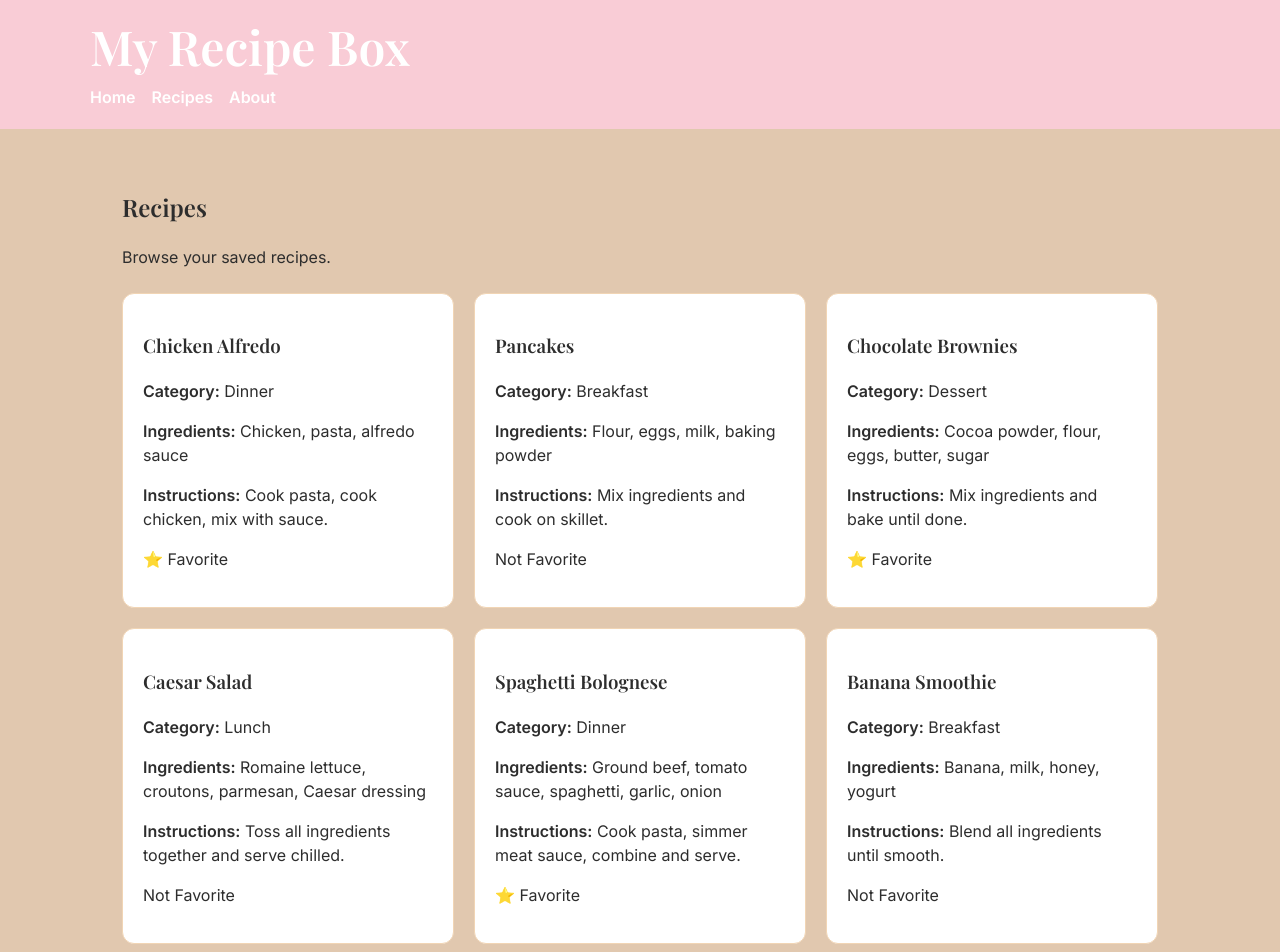
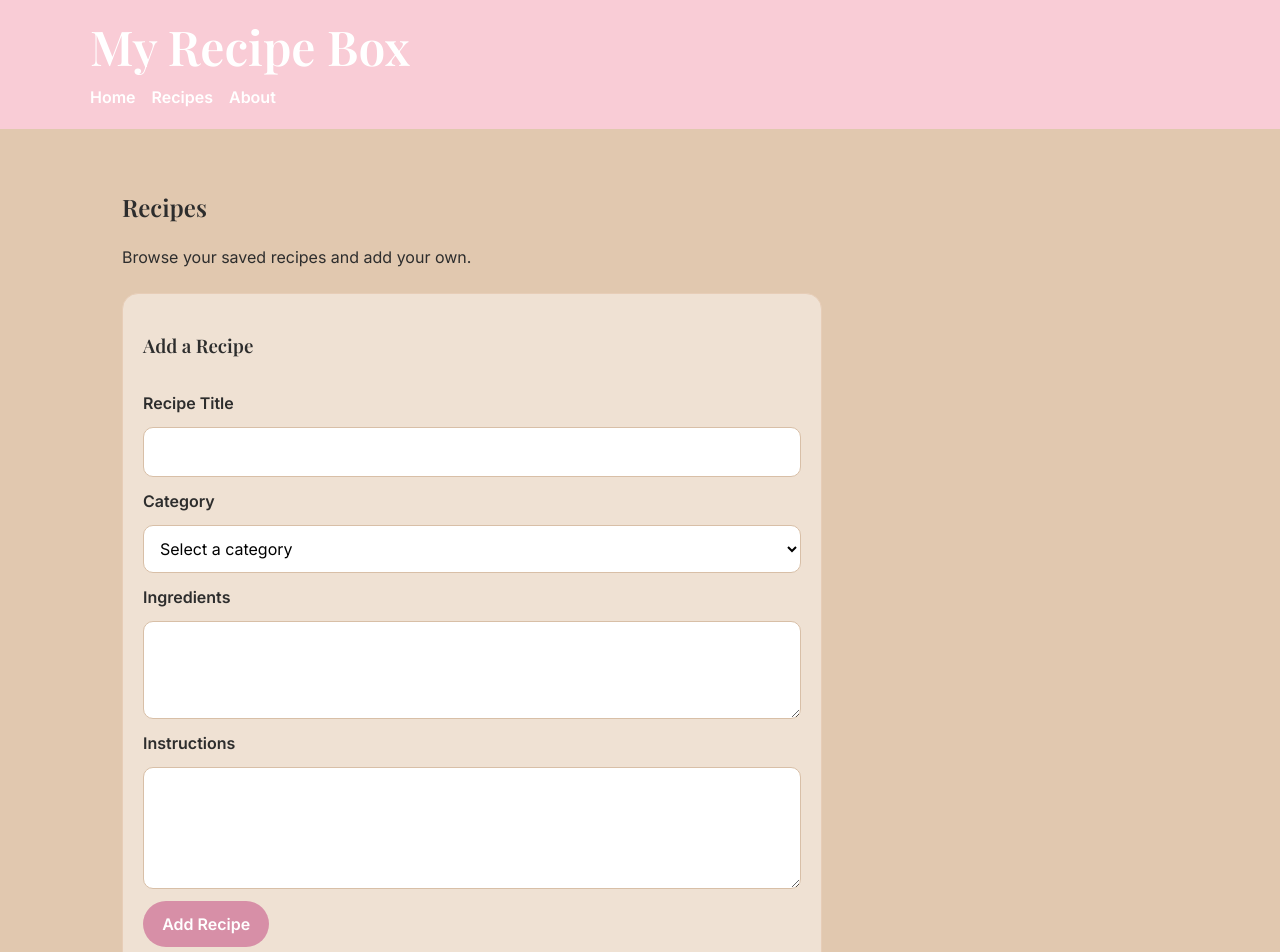
Before and after one commit to cvjohnsen/recipe-box, a React (Vite) app: page /recipes in a window 1280 px wide. Shown: the top 952 px of the page. Built offline with nearby package versions, Linux system fonts and the light colour scheme.

Commit message:
Add Recipe From & update Recipe Page- Commit 5

```diff
--- a/src/App.css
+++ b/src/App.css
@@ -99,3 +99,51 @@ h3 {
   border-radius: 16px;
   border: 1px solid #e7cdb7;
 }
+
+.recipe-form {
+  display: flex;
+  flex-direction: column;
+  gap: 0.75rem;
+  background-color: rgba(255, 255, 255, 0.45);
+  border: 1px solid #e7cdb7;
+  border-radius: 16px;
+  padding: 1.25rem;
+  margin: 1.5rem 0 2rem;
+  max-width: 700px;
+}
+
+.recipe-form label {
+  font-weight: 600;
+}
+
+.recipe-form input,
+.recipe-form select,
+.recipe-form textarea {
+  width: 100%;
+  padding: 0.75rem;
+  border: 1px solid #d8bfa7;
+  border-radius: 10px;
+  font: inherit;
+  background-color: white;
+}
+
+.recipe-form textarea {
+  resize: vertical;
+}
+
+.submit-button {
+  width: fit-content;
+  padding: 0.8rem 1.2rem;
+  border: none;
+  border-radius: 999px;
+  background-color: #d78fa7;
+  color: white;
+  font-weight: 600;
+  cursor: pointer;
+}
+
+.form-error {
+  margin: 0;
+  color: #a12626;
+  font-weight: 600;
+}
--- /dev/null
+++ b/src/features/recipes/RecipeForm.jsx
@@ -0,0 +1,56 @@
+function RecipeForm({ formData, onChange, onSubmit, error }) {
+  return (
+    <form className="recipe-form" onSubmit={onSubmit}>
+      <h3>Add a Recipe</h3>
+
+      <label htmlFor="title">Recipe Title</label>
+      <input
+        id="title"
+        name="title"
+        type="text"
+        value={formData.title}
+        onChange={onChange}
+      />
+
+      <label htmlFor="category">Category</label>
+      <select
+        id="category"
+        name="category"
+        value={formData.category}
+        onChange={onChange}
+      >
+        <option value="">Select a category</option>
+        <option value="Breakfast">Breakfast</option>
+        <option value="Lunch">Lunch</option>
+        <option value="Dinner">Dinner</option>
+        <option value="Dessert">Dessert</option>
+      </select>
+
+      <label htmlFor="ingredients">Ingredients</label>
+      <textarea
+        id="ingredients"
+        name="ingredients"
+        value={formData.ingredients}
+        onChange={onChange}
+        rows="3"
+      />
+
+      <label htmlFor="instructions">Instructions</label>
+      <textarea
+        id="instructions"
+        name="instructions"
+        value={formData.instructions}
+        onChange={onChange}
+        rows="4"
+      />
+
+      {error ? <p className="form-error">{error}</p> : null}
+
+      <button type="submit" className="submit-button">
+        Add Recipe
+      </button>
+    </form>
+  );
+}
+
+export default RecipeForm;
--- a/src/pages/RecipesPage.jsx
+++ b/src/pages/RecipesPage.jsx
@@ -1,10 +1,20 @@
 import { useEffect, useState } from "react";
 import recipeData from "../features/recipes/recipeData";
 import RecipeList from "../features/recipes/RecipeList";
+import RecipeForm from "../features/recipes/RecipeForm";
+
+const initialFormData = {
+  title: "",
+  category: "",
+  ingredients: "",
+  instructions: "",
+};
 
 function RecipesPage() {
   const [recipes, setRecipes] = useState([]);
   const [loading, setLoading] = useState(true);
+  const [formData, setFormData] = useState(initialFormData);
+  const [error, setError] = useState("");
 
   useEffect(() => {
     const timer = setTimeout(() => {
@@ -15,10 +25,54 @@ function RecipesPage() {
     return () => clearTimeout(timer);
   }, []);
 
+  function handleChange(event) {
+    const { name, value } = event.target;
+
+    setFormData((currentFormData) => ({
+      ...currentFormData,
+      [name]: value,
+    }));
+  }
+
+  function handleSubmit(event) {
+    event.preventDefault();
+
+    if (
+      !formData.title.trim() ||
+      !formData.category.trim() ||
+      !formData.ingredients.trim() ||
+      !formData.instructions.trim()
+    ) {
+      setError("Please fill in all fields.");
+      return;
+    }
+
+    const newRecipe = {
+      id: crypto.randomUUID(),
+      title: formData.title,
+      category: formData.category,
+      ingredients: formData.ingredients,
+      instructions: formData.instructions,
+      favorite: false,
+    };
+
+    setRecipes((currentRecipes) => [newRecipe, ...currentRecipes]);
+    setFormData(initialFormData);
+    setError("");
+  }
+
   return (
     <section>
       <h2>Recipes</h2>
-      <p>Browse your saved recipes.</p>
+      <p>Browse your saved recipes and add your own.</p>
+
+      <RecipeForm
+        formData={formData}
+        onChange={handleChange}
+        onSubmit={handleSubmit}
+        error={error}
+      />
+
       {loading ? <p>Loading recipes...</p> : <RecipeList recipes={recipes} />}
     </section>
   );
```
